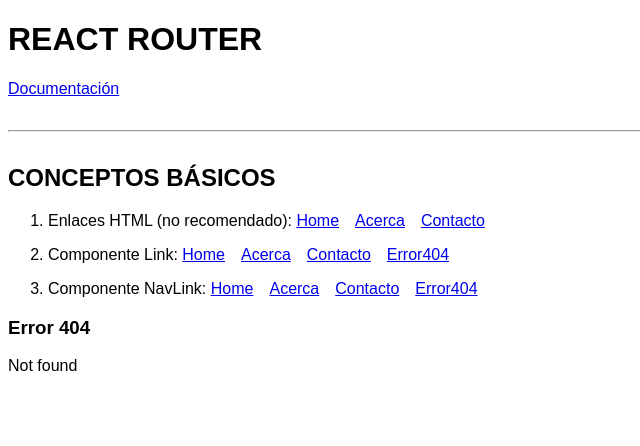
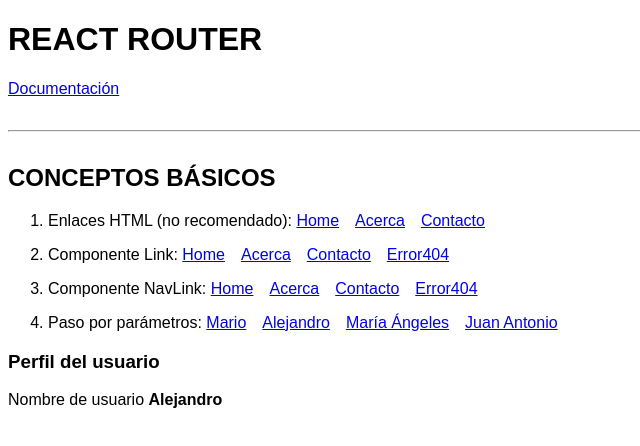
Before and after one commit to Marioo295/03-react-rutas, a React (Create React App) app: page /usuario/Alejandro in a window 1280 px wide. Shown: the top 446 px of the page, without its empty margins (0-640 px from the left). Built offline with nearby package versions, Linux system fonts and the light colour scheme.

Commit message:
Rutas: paso de parámetros (hook useParams)

```diff
--- a/src/components/ConceptosBasicos.js
+++ b/src/components/ConceptosBasicos.js
@@ -4,6 +4,7 @@ import Acerca from '../pages/Acerca'
 import Contacto from '../pages/Contacto'
 import Error404 from '../pages/Error404';
 import Home from '../pages/Home';
+import Usuario from '../pages/Usuario';
 import MenuConceptos from './MenuConceptos';
 
 
@@ -11,6 +12,8 @@ import MenuConceptos from './MenuConceptos';
 a no ser que tenga el atributo exact en el componente*/
 
 /* El componente Route es un componente contenedor */
+
+/* Para para un parámetro a un link hay que utilizar /: */
 
 /* El uso del * de Error404 indica que cualquier ruta se va a cargar y siempre se pone al final */
 
@@ -24,6 +27,7 @@ const ConceptosBasicos = () => {
                     <Route exact path="/" component={Home}></Route>
                     <Route exact path="/acerca" component={Acerca}></Route>
                     <Route exact path="/contacto" component={Contacto}></Route>
+                    <Route exact path="/usuario/:username" component={Usuario}></Route>
                     <Route path="*" component={Error404}></Route>
                 </Switch>
             </Router>
--- a/src/components/MenuConceptos.js
+++ b/src/components/MenuConceptos.js
@@ -25,9 +25,16 @@ const MenuConceptos = () => {
                     <NavLink exact to="/contacto" activeClassName="active">Contacto</NavLink>
                     <NavLink exact to="/no-existe" activeClassName="active">Error404</NavLink>
                 </li>
+                <li>
+                    <span>Paso por parámetros: </span>
+                    <Link to="/usuario/Mario">Mario</Link>
+                    <Link to="/usuario/Alejandro">Alejandro</Link>
+                    <Link to="/usuario/MariaAngeles">María Ángeles</Link>
+                    <Link to="/usuario/JuanAntonio">Juan Antonio</Link>
+                </li>
             </ol>
         </nav>
-  )
-}
+    );
+};
 
 export default MenuConceptos
--- /dev/null
+++ b/src/pages/Usuario.js
@@ -0,0 +1,16 @@
+import React from 'react'
+import { useParams } from 'react-router-dom';
+
+const Usuario = () => {
+    //let params = useParams();
+    //console.log(params);
+    let { username } = useParams();
+    return (
+        <div>
+            <h3>Perfil del usuario</h3>
+            <p>Nombre de usuario <b>{username}</b></p>
+        </div>
+    );
+};
+
+export default Usuario
```
Lines whose indentation alone changed are shown as unchanged.
